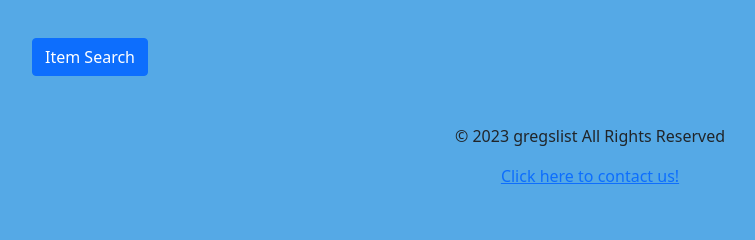
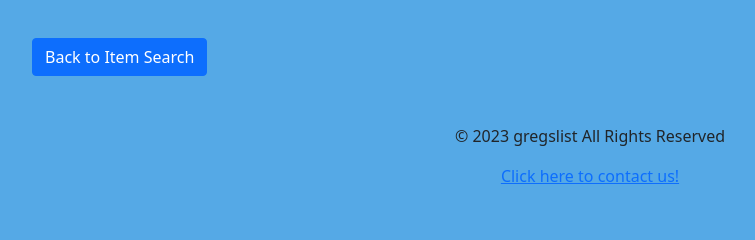
Before and after one commit to ajwild320/Project-Gregslist, a Flask app: page /items/1 in a window 1280 px wide. Shown: the part 498-738 px from the top of the page, without its empty margins (50-805 px from the left). Run offline with Flask 3, Linux system fonts and the light colour scheme.

Commit message:
Fixed route typo to make button function properly

```diff
--- a/app.py
+++ b/app.py
@@ -145,11 +145,9 @@ def get_single_item(item_id):
     single_item = item_repository_singleton.get_item_by_id(item_id)
     return render_template('single_item.html', item=single_item)
 
-
 @app.get('/items/new')
 def create_item_form():
     return render_template('', create_item_active=True)
-
 
 @app.post('/items')
 def create_item():
@@ -162,7 +160,6 @@ def create_item():
         abort(400)
     created_item = item_repository_singleton.create_item()
     return redirect(f'/item/{created_item.item_id}')
-
 
 @app.get('/items/search')
 def search_items_by_name():
--- a/templates/single_item.html
+++ b/templates/single_item.html
@@ -15,6 +15,6 @@
     <h1 style="margin-left: -4rem; padding-top: 1rem; padding-bottom: 1rem; font-size: 30px;">Condition: {{ condition }}</h1>
 
     <div style="padding-top: 1rem;">
-        <a href="/item/search" class="btn btn-primary" role="button">Item Search</a>
+        <a href="/items/search" class="btn btn-primary" role="button">Back to Item Search</a>
     </div>
 {% endblock %}
```
